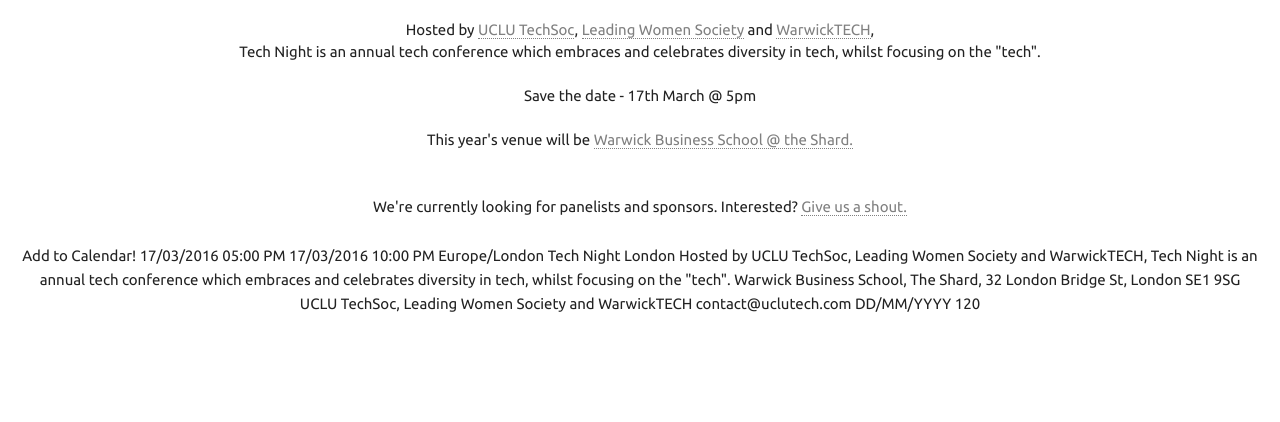
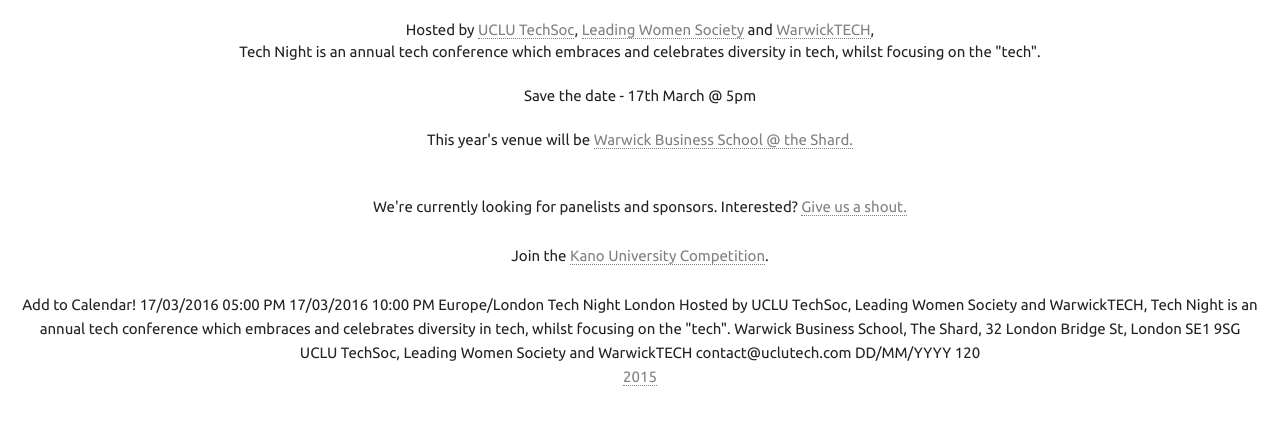
Before and after one commit to technightLDN/technightLDN.github.io, a plain HTML site: page index.html in a window 1280 px wide. Shown: the part 100-522 px from the top of the page. Drawn offline with Linux system fonts and the light colour scheme; files whose address does not match are found by name.

Commit message:
more links

```diff
--- a/index.html
+++ b/index.html
@@ -19,6 +19,9 @@
 		<p>
 			We're currently looking for panelists and sponsors. Interested? <a href="mailto:diana.lee.13@ucl.ac.uk?Subject=Tech%20Night" target="_top" style="text-decoration:none; color:gray; border-bottom: 1.5px gray dotted;">Give us a shout.</a>
 		</p>
+		<p>
+			Join the <a href="kanocompetition/index.html" style="text-decoration:none; color:gray; border-bottom: 1.5px gray dotted;">Kano University Competition</a>.
+		</p>
 		<div title="Add to Calendar" class="addeventatc">
 		    Add to Calendar!
 		    <span class="start">17/03/2016 05:00 PM</span>
@@ -32,6 +35,8 @@
 		    <span class="date_format">DD/MM/YYYY</span>
 		    <span class="alarm_reminder">120</span>
 		</div>
+		<p><a href="http://lwucl.me/technight" style="text-decoration:none; color:gray; border-bottom: 1.5px gray dotted;">2015</a>
+		</p>
 			<!-- <span class="facebook_event">https://www.facebook.com/events/703782616363133</span>
 		    <span class="all_day_event">true</span> -->
 	</div>
```
